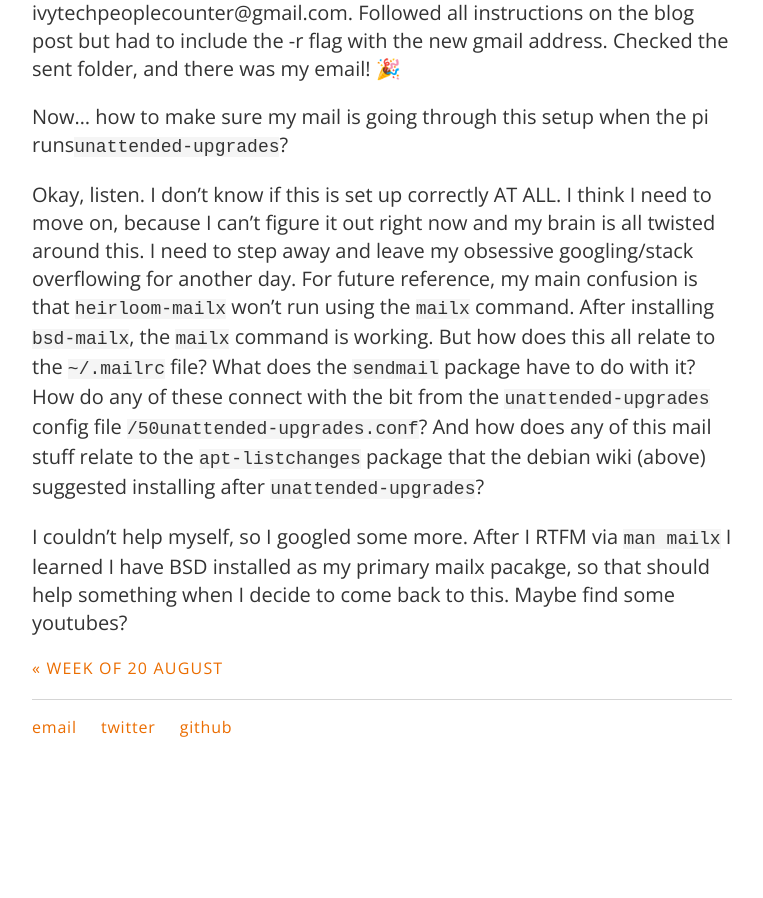
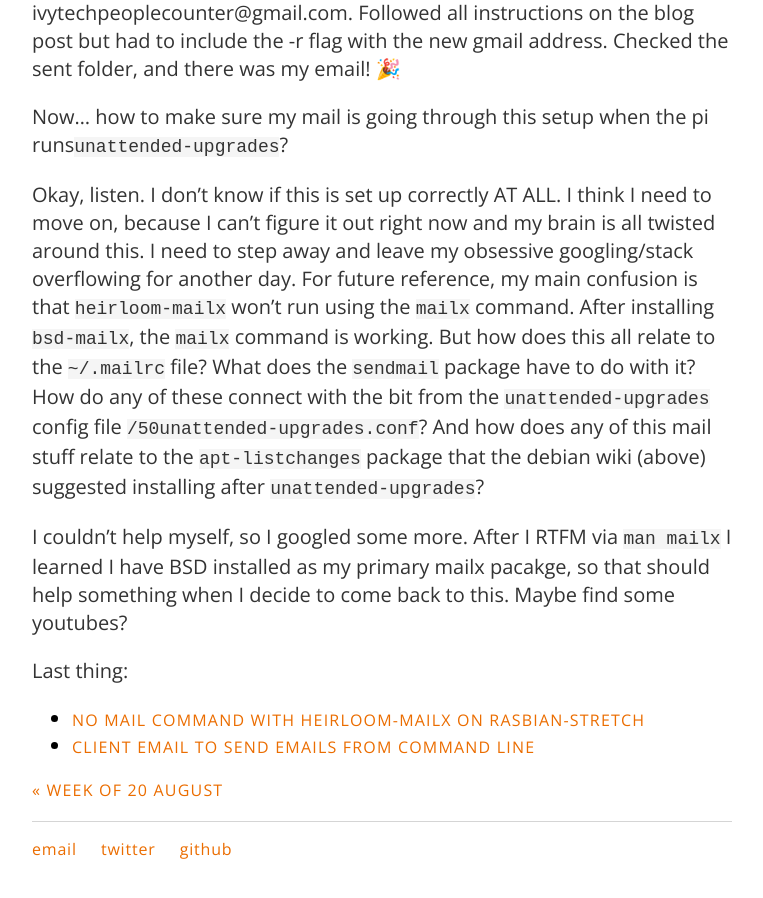
Before and after one commit to carylwyatt/carylwyatt.github.io, a Jekyll site: the page built from _posts/2018-09-10-week-of-10-sep.md, in a window 1280 px wide and 900 px high, scrolled down 3254 px. Shown: the whole window, without its empty margins (258-1021 px from the left). Built offline with Jekyll 4.4.1, drawn with Linux system fonts in a browser that asks for light colours; emoji names are drawn with the system emoji font; before the commit the page ends 4032 px from its top, so only the background shows below that.

Commit message:
for real last one

```diff
--- a/_posts/2018-09-10-week-of-10-sep.md
+++ b/_posts/2018-09-10-week-of-10-sep.md
@@ -72,3 +72,7 @@ Now... how to make sure my mail is going through this setup when the pi runs`una
 Okay, listen. I don't know if this is set up correctly AT ALL. I think I need to move on, because I can't figure it out right now and my brain is all twisted around this. I need to step away and leave my obsessive googling/stack overflowing for another day. For future reference, my main confusion is that `heirloom-mailx` won't run using the `mailx` command. After installing `bsd-mailx`, the `mailx` command is working. But how does this all relate to the `~/.mailrc` file? What does the `sendmail` package have to do with it? How do any of these connect with the bit from the `unattended-upgrades` config file `/50unattended-upgrades.conf`? And how does any of this mail stuff relate to the `apt-listchanges` package that the debian wiki (above) suggested installing after `unattended-upgrades`?
 
 I couldn't help myself, so I googled some more. After I RTFM via `man mailx` I learned I have BSD installed as my primary mailx pacakge, so that should help something when I decide to come back to this. Maybe find some youtubes?
+
+Last thing:
+- [No mail command with heirloom-mailx on Rasbian-Stretch](https://www.raspberrypi.org/forums/viewtopic.php?t=205603)
+- [Client email to send emails from command line](https://www.raspberrypi.org/forums/viewtopic.php?t=178572)
```
